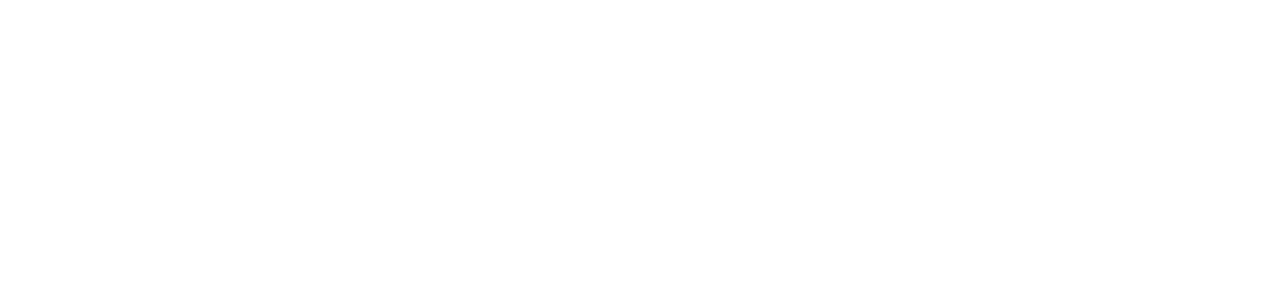
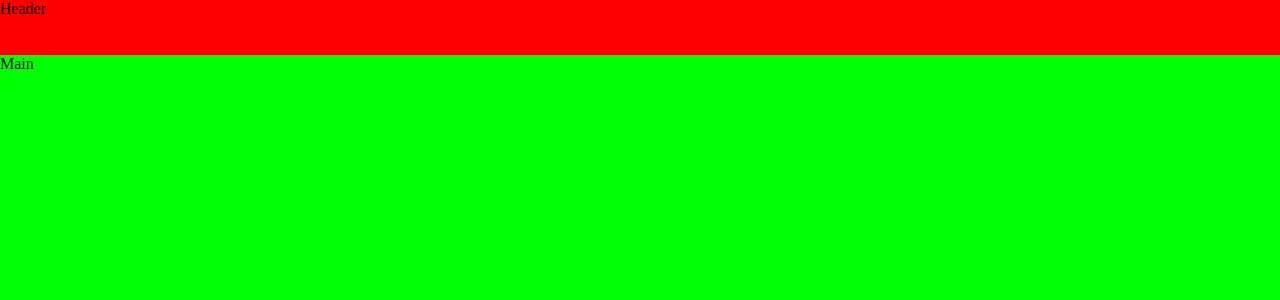
Before and after one commit to qingzhixing/share-your-pixel, a Vue app: page /#/ in a window 1280 px wide. Shown: the top 300 px of the page. Built offline with nearby package versions, Linux system fonts and the light colour scheme.

Commit message:
Home页面header与main布局,webkit的滚动条样式完完成

```diff
--- a/src/App.vue
+++ b/src/App.vue
@@ -1,5 +1,7 @@
 <template>
-    <div></div>
+    <div>
+        <router-view></router-view>
+    </div>
 </template>
 
 <script>
--- a/src/main.js
+++ b/src/main.js
@@ -1,3 +1,4 @@
+import "./script/index.js";
 import { createApp } from 'vue';
 import App from './App.vue';
 
--- a/src/pages/HomePage.vue
+++ b/src/pages/HomePage.vue
@@ -12,24 +12,31 @@
 }
 </script>
 
-<style scoped lang="scss ">
+<style scoped lang="scss">
 #home-page{
+    //border: 1px solid black;
+
+    position: absolute;
     width: 100%;
     height: 100%;
     padding: 0;
     margin: 0;
-    display: flex;
-    flex-direction: column;
-    align-items: center;
-    justify-content: center;
+    //display: flex;
+    flex-direction:column;
+
+    overflow-y: scroll;
 }
 header{
     width: 100%;
     height:55px;
+    background-color: #f00;
 }
 main{
+    flex:1fr;
     width: 100%;
-    height:100%;
+    //height: 100%;
+    height:5000px;
+    background-color: #0f0;
 }
 footer{
 
--- /dev/null
+++ b/src/script/index.js
@@ -0,0 +1 @@
+import "../style/global.scss";
--- /dev/null
+++ b/src/style/global.scss
@@ -0,0 +1,21 @@
+::-webkit-scrollbar
+{
+    width: 15px;
+}
+
+::-webkit-scrollbar-track{
+	background: linear-gradient(to bottom, #a0c8c8, #88bfef, #867fe4);
+}
+
+::-webkit-scrollbar-thumb{
+	background: #f6e38d;
+	border-radius: 10px;
+	box-shadow:  0 0 10px rgba(0,0,0,.5);
+}
+
+::-webkit-scrollbar-thumb:hover,
+::-webkit-scrollbar-thumb:active{
+	background: #f38f8f;
+	border-radius: 10px;
+	box-shadow:  0 0 10px rgba(0,0,0,.5);
+}
```
